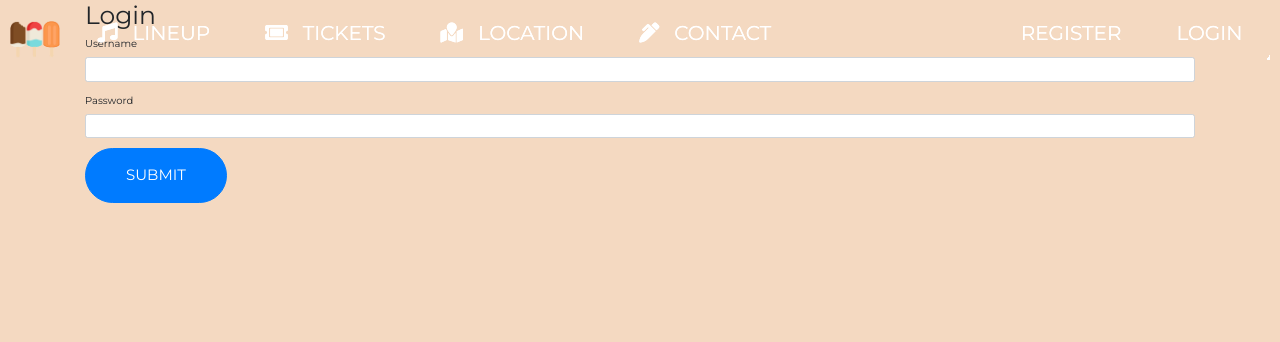
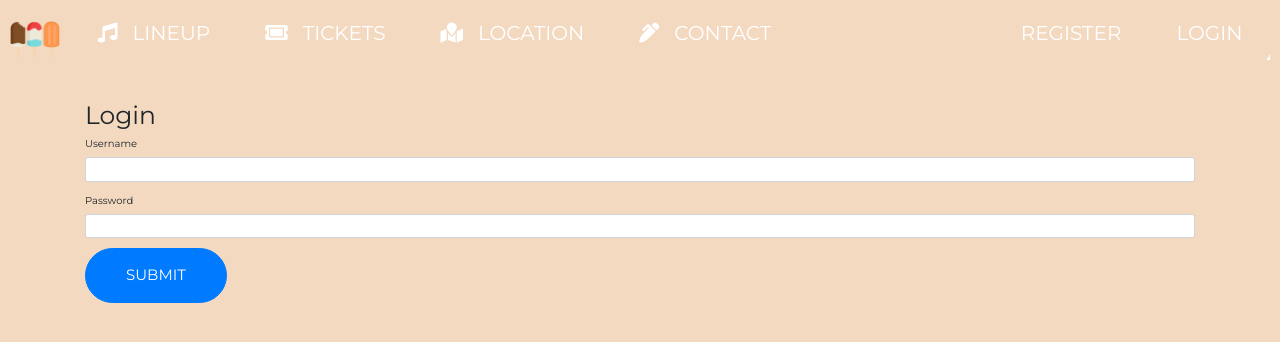
Before and after one commit to andreasdk/ci-summer-fest, a Flask app: page /login in a window 1280 px wide. Shown: the top 342 px of the page. Run offline with Flask 2, Linux system fonts and the light colour scheme; some libraries are stand-ins or nearby versions.

Commit message:
fixed navbar links to sections, fixed login/register pages content hiding behind nav

```diff
--- a/static/assets/css/main.css
+++ b/static/assets/css/main.css
@@ -336,3 +336,8 @@ footer div div ul li i {
         margin-left: 10px;
         margin-right: 10px;
     }
+
+
+    .form-main {
+        margin-top: 10rem;
+    }
--- a/templates/includes/_navbar.html
+++ b/templates/includes/_navbar.html
@@ -8,16 +8,16 @@
   <div class="collapse navbar-collapse" id="navbarNav">
     <ul class="navbar-nav">
       <li class="nav-item">
-        <a class="nav-link" href="#how"><span><i class="fas fa-music"></i></span>Lineup</a>
+        <a class="nav-link" href="#lineup"><span><i class="fas fa-music"></i></span>Lineup</a>
       </li>
       <li class="nav-item">
-        <a class="nav-link" href="#filter"><span><i class="fas fa-ticket-alt"></i></span>Tickets</a>
+        <a class="nav-link" href="#tickets"><span><i class="fas fa-ticket-alt"></i></span>Tickets</a>
       </li>
       <li class="nav-item">
-        <a class="nav-link" href="#filter"><span><i class="fas fa-map-marked"></i></span>Location</a>
+        <a class="nav-link" href="#location"><span><i class="fas fa-map-marked"></i></span>Location</a>
       </li>
       <li class="nav-item">
-        <a class="nav-link" href="#filter"><span><i class="fas fa-pen-alt"></i></span>Contact</a>
+        <a class="nav-link" href="#contact"><span><i class="fas fa-pen-alt"></i></span>Contact</a>
       </li>
     </ul>
 
--- a/templates/layout.html
+++ b/templates/layout.html
@@ -11,13 +11,6 @@
         <!-- Google Fonts -->
         <link href="https://fonts.googleapis.com/css?family=Merriweather|Montserrat&display=swap" rel="stylesheet">
 
-
-
-    <!-- Font Awesome -->
-    <script src="https://kit.fontawesome.com/c0980300d2.js"></script>
-
-    <!-- Google Fonts -->
-    <link href="https://fonts.googleapis.com/css?family=Merriweather|Montserrat&display=swap" rel="stylesheet">
 
     <!-- Font Awesome -->
     <link rel="stylesheet" href="https://use.fontawesome.com/releases/v5.8.2/css/all.css">
--- a/templates/login.html
+++ b/templates/login.html
@@ -1,48 +1,8 @@
-
-<!--Navbar Section-->
-	<nav class="navbar navbar-expand-lg navbar-light fixed-top" id="navbar__summer">
-		<a class="navbar-brand" href="#">
-			<img src="assets/images/logo.png"  alt="Logo" class="logo">
-		</a>
-		<button class="navbar-toggler collapsed" type="button" data-toggle="collapse" data-target="#navLinks" aria-controls="navLinks" aria-expanded="false" aria-label="Toggle navigation">
-			<span class="navbar-toggler-icon"></span>
-		</button>
-		<div class="collapse navbar-collapse" id="navLinks">
-			<ul class="navbar-nav">
-				<li class="nav-item" data-toggle="collapse" data-target=".navbar-collapse.show">
-					<a class="nav-link" href="#how"><span><i class="fas fa-music"></i></span>Lineup</a>
-				</li>
-				<li class="nav-item" data-toggle="collapse" data-target=".navbar-collapse.show">
-					<a class="nav-link" href="#filter"><span><i class="fas fa-ticket-alt"></i></span>Tickets</a>
-				</li>
-				<li class="nav-item" data-toggle="collapse" data-target=".navbar-collapse.show">
-					<a class="nav-link" href="#filter"><span><i class="fas fa-map-marked"></i></span>Location</a>
-				</li>
-				<li class="nav-item" data-toggle="collapse" data-target=".navbar-collapse.show">
-					<a class="nav-link" href="#filter"><span><i class="fas fa-pen-alt"></i></span>Contact</a>
-				</li>
-			</ul>
-            <ul class="navbar-nav  ml-auto">
-              {% if session.logged_in %}
-                <li class="nav-item">
-                  <a class="nav-link" href="/logout">logout</a>
-                </li>
-              {% else %}
-                <li class="nav-item">
-                  <a class="nav-link" href="/register">Register</a>
-                </li>
-                <li class="nav-item">
-                  <a class="nav-link" href="/login">Login</a>
-                </li>
-              {% endif %}
-
-            </ul>
-		</div>
-	</nav>
-
 {% extends 'layout.html' %}
 
 {% block body %}
+<div class="row form-main">
+    <div class="col-sm-12">
 <h1>Login</h1>
     <form method="POST" action="">
         <div class="form-group">
@@ -55,4 +15,7 @@
         </div>
         <p><input type="submit" class="btn btn-primary" value="Submit"></p>
     </form>
+
+    </div>
+</div>
 {% endblock %}
--- a/templates/register.html
+++ b/templates/register.html
@@ -1,6 +1,8 @@
 {% extends 'layout.html' %}
 
 {% block body %}
+<div class="row form-main">
+    <div class="col-sm-12">
 <h1>Register User</h1>
     {% from 'includes/_formhelpers.html' import render_field %}
     <form method="POST" action="">
@@ -20,5 +22,6 @@
             {{render_field(form.confirm, class="form-control")}}
         </div>
         <p><input type="submit" class="btn btn-primary" value="Submit"></p>
-    </form>
+    </form></div>
+</div>
 {% endblock %}
```
Also changed, not shown: templates/index.html (+9 -7 lines).
